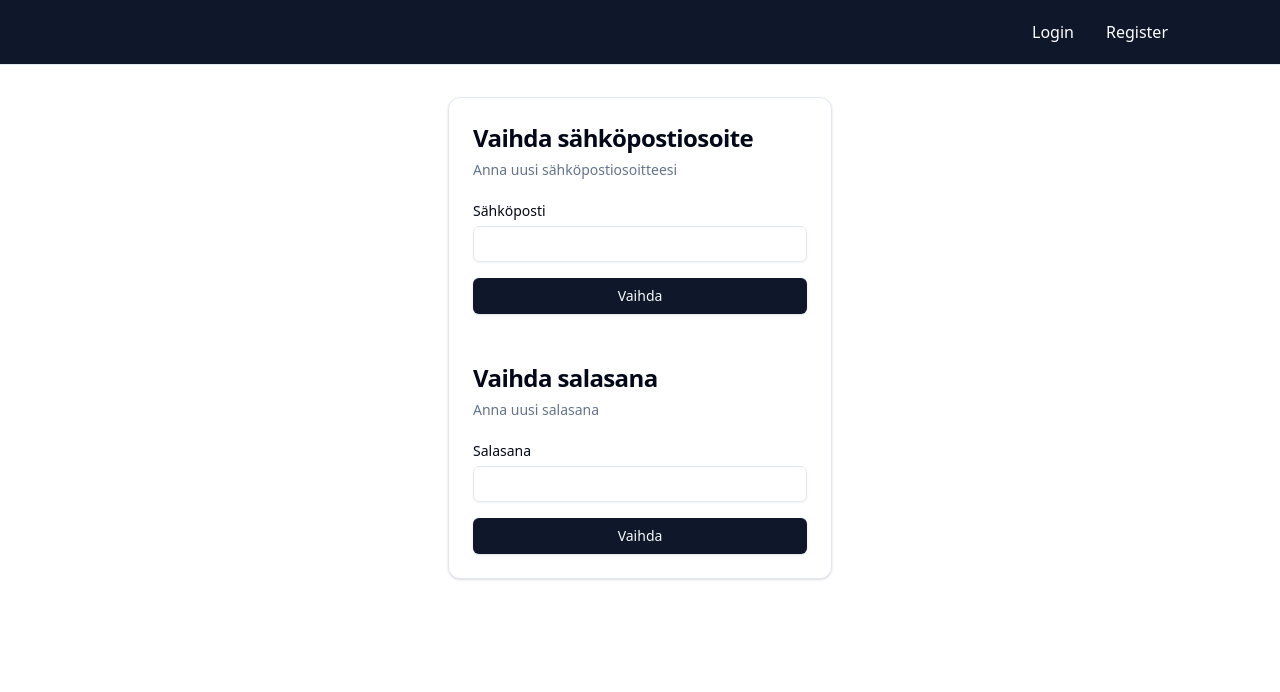
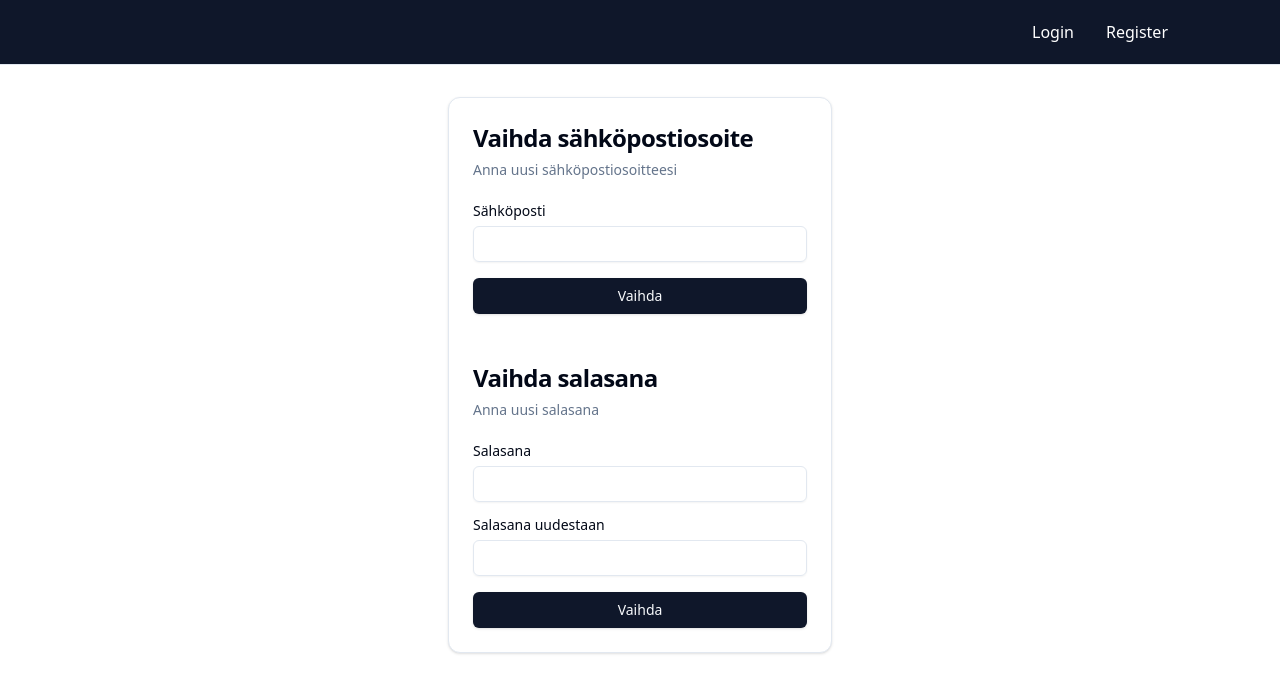
Before and after one commit to tommiri/rust_projekti, a React (Vite) app in the folder frontend/: page /profile in a window 1280 px wide. Shown: the top 692 px of the page. Built offline with nearby package versions, Linux system fonts and the light colour scheme.

Commit message:
made another input for password to check correct spelling

```diff
--- a/frontend/src/components/ProfileForm.jsx
+++ b/frontend/src/components/ProfileForm.jsx
@@ -44,6 +44,10 @@ function ProfileForm() {
             <Label htmlFor="password">Salasana</Label>
             <Input id="passwond" type="password" />
           </div>
+          <div className="grid gap-2">
+            <Label htmlFor="password">Salasana uudestaan</Label>
+            <Input id="passwond" type="password" />
+          </div>
           <Button type="submit" className="w-full">
             Vaihda
           </Button>
```
